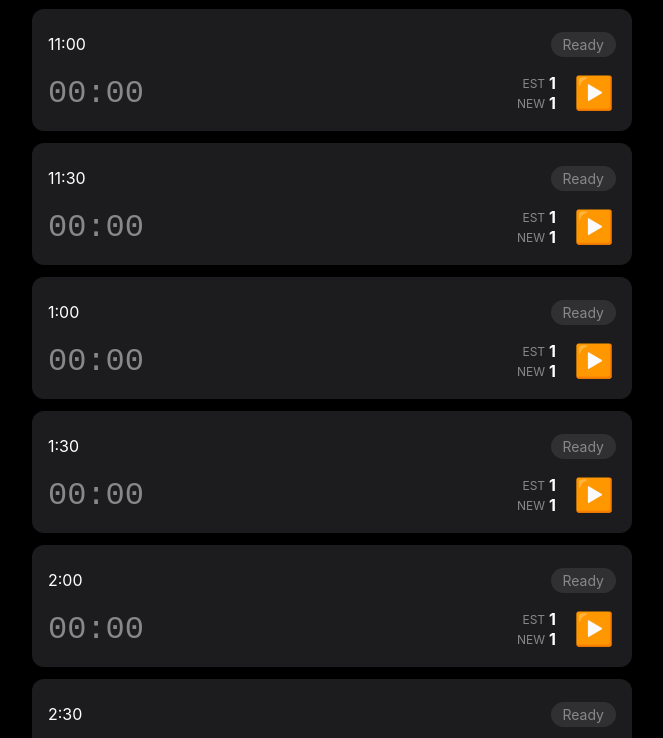
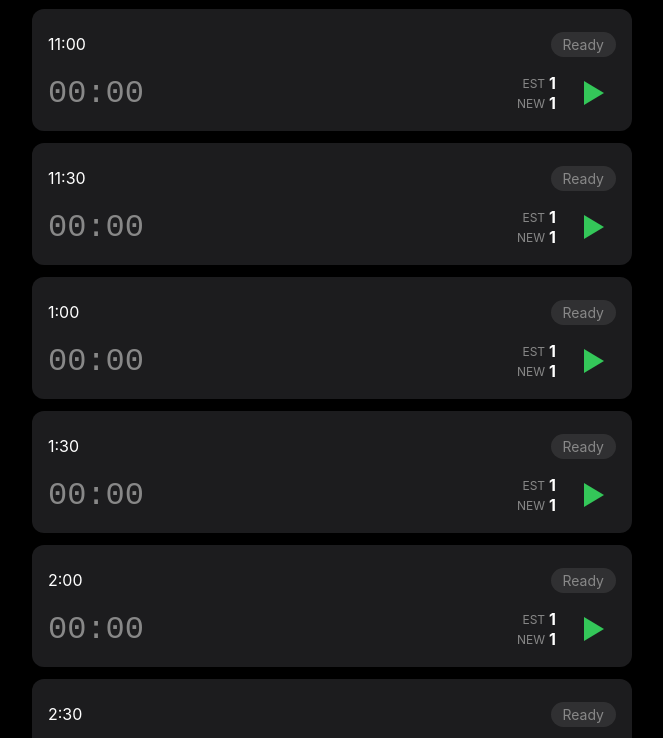
Before and after one commit to cmd-christopher/html-timer, a plain HTML site: page clinic-timer-standalone.html in a window 1280 px wide. Shown: the part 739-1477 px from the top of the page, without its empty margins (308-971 px from the left). Drawn offline with nearby package versions, Linux system fonts and the light colour scheme.

Commit message:
improved styling of play/pause buttons

```diff
--- a/clinic-timer-standalone.html
+++ b/clinic-timer-standalone.html
@@ -106,7 +106,7 @@
         .play-button {
             background: none;
             border: none;
-            font-size: 32px;
+            font-size: 0; /* Hide the text */
             cursor: pointer;
             padding: 0;
             width: 44px;
@@ -115,11 +115,27 @@
             align-items: center;
             justify-content: center;
         }
-        .play-button.running {
+        .play-button::before {
+            content: "";
+            display: block;
+            width: 0;
+            height: 0;
+            border-top: 12px solid transparent;
+            border-bottom: 12px solid transparent;
+            border-left: 20px solid #34c759; /* Green triangle */
+        }
+        .play-button.running::before {
+            content: "⏸";
+            font-size: 32px;
+            border: none;
             color: #ffd60a;
+            border-left: none;
+            display: flex;
+            align-items: center;
+            justify-content: center;
         }
-        .play-button.stopped {
-            color: #34c759;
+        .play-button.stopped::before {
+            border-left-color: #34c759; /* Green triangle when stopped */
         }
         .modal {
             position: fixed;
```
